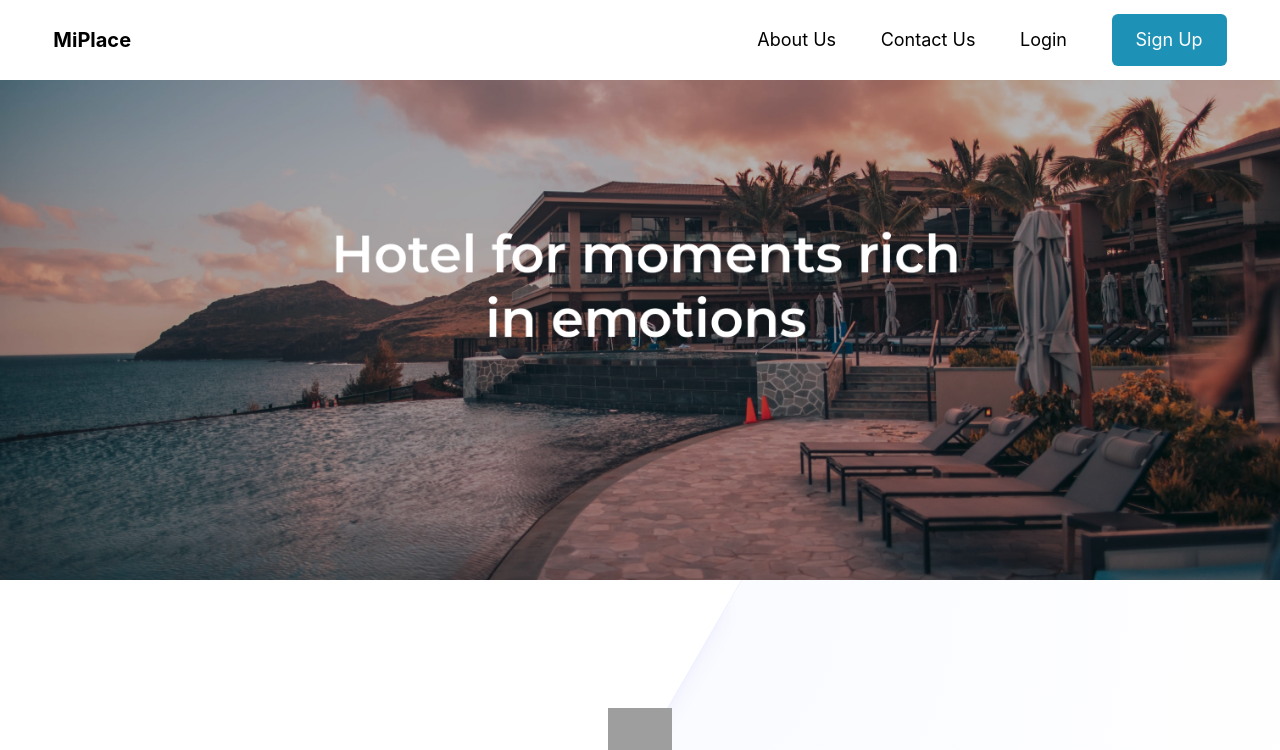
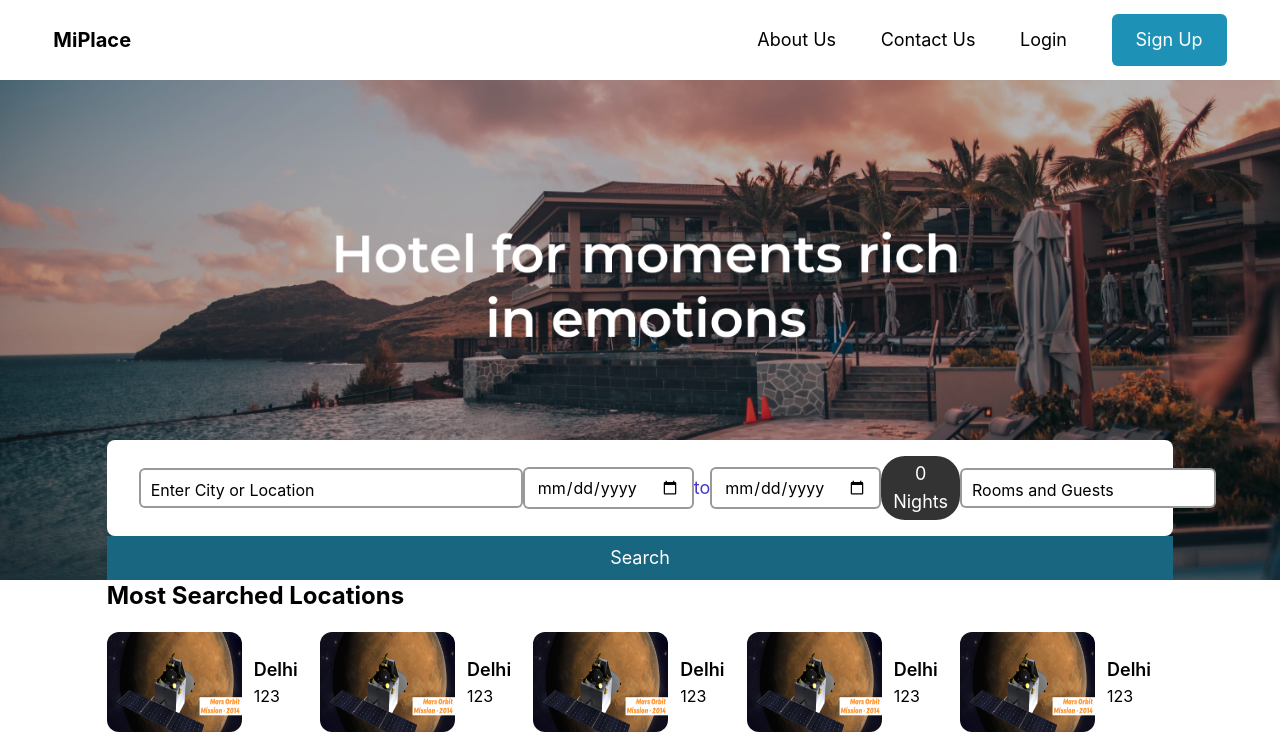
Before and after one commit to aruljohnsonalmabetter/MiPlace-Frontend, a React (Create React App) app in the folder miplace/: page / in a window 1280 px wide. Shown: the top 750 px of the page. Built offline with nearby package versions, Linux system fonts and the light colour scheme; grey boxes are pictures that could not be loaded.

Commit message:
Create the PlaceSearchBar Component and added it to the Home Page

```diff
--- a/miplace/src/App.css
+++ b/miplace/src/App.css
@@ -43,5 +43,11 @@
 /*  */
 .mostSearchedPlaces img {
   height: 100px;
-  width: 115px;
+  width: 135px;
 }
+
+
+/*Place Search Label Transition*/
+input:focus ~.input-text{
+  @apply  transform -translate-y-9 -translate-x-4 scale-90;
+}
--- a/miplace/src/App.js
+++ b/miplace/src/App.js
@@ -5,28 +5,24 @@ import { HeaderComponent } from "./components/HeaderComponent";
 //basic structure
 //
 
-import './App.css';
-import Testimonial from './components/Testimonial.jsx';
+import "./App.css";
+import Testimonial from "./components/Testimonial.jsx";
 
 import HomeCard from "./components/HomeCard";
 
 import { MostSearchedLocations } from "./components/MostSearchedLocations";
+import { PlaceSearchBarComponent } from "./components/PlaceSearchBarComponent";
 
 function App() {
   return (
     <div className="App">
+      <HeaderComponent />
+      <HomeCard />
 
-      <HeaderComponent/>
-      <HomeCard/>
-      <Testimonial/>
+      <MostSearchedLocations />
+      <Testimonial />
 
-      <HeaderComponent/>
-
-      <MostSearchedLocations/>
-        <Testimonial/>
-
-
-      <FooterComponent/>
+      <FooterComponent />
     </div>
   );
 }
--- a/miplace/src/components/HomeCard.jsx
+++ b/miplace/src/components/HomeCard.jsx
@@ -1,13 +1,23 @@
 import React from 'react';
 import backgroundImage from '../images/Homecard.webp';
+import { PlaceSearchBarComponent } from './PlaceSearchBarComponent';
 
 const HomeCard = () => {
     const cardStyle = {
 
     };
     return (
-        <div className="home-card bg-cover bg-center h-[500px] overflow-x-hidden" style={{ ...cardStyle, backgroundImage: `url(${backgroundImage})` }}>
+        // <div className="home-card bg-cover bg-center h-[500px] overflow-x-hidden" >
+        <div className="home-card bg-cover bg-center h-[500px] overflow-x-hidden relative" style={{ ...cardStyle, backgroundImage: `url(${backgroundImage})` }}>
+            <div className=' bottom-0 w-full absolute'>
+            {/* <div className=' bottom-0 w-full absolute flex justify-center items-center'> */}
+                {/* <div className='bg-white w-11/12'> */}
 
+                    <PlaceSearchBarComponent />
+                    <button className='bg-[#196680] px-2 py-2 text-white w-10/12 text-semibold text-lg'>Search</button>
+
+                {/* </div> */}
+            </div>
         </div>
     )
 }
--- a/miplace/src/components/MostSearchedLocations.js
+++ b/miplace/src/components/MostSearchedLocations.js
@@ -32,14 +32,14 @@ export const MostSearchedLocations = () => {
     <div className=" flex justify-center items-center ">
       <div className="    mostSearchedPlaces w-10/12 ">
         <p className="text-start text-2xl font-bold">Most Searched Locations</p>
-        <div className="  flex justify-center items-center w-full my-5">
+        <div className="  flex justify-between items-center w-full my-5">
           {placesObj.map((elem) => {
             return (
-              <div className="flex justify-evenly items-center mx-16" key={Math.random() * 1000}>
+              <div className="flex justify-evenly items-center mr-16 " key={Math.random() * 1000}>
                 <img className="rounded-xl" src={elem.url} alt="img" />
                 <div className="ml-3 text-start ">
-                  <p className="text-base font-semibold">{elem.placeName}</p>
-                  <p className="text-base font-medium">{elem.numOfPlaces}</p>
+                  <p className="text-lg font-semibold">{elem.placeName}</p>
+                  <p className="text-base ">{elem.numOfPlaces}</p>
                 </div>
               </div>
             );
--- /dev/null
+++ b/miplace/src/components/PlaceSearchBarComponent.js
@@ -0,0 +1,124 @@
+import React, { useEffect, useState } from "react";
+
+export const PlaceSearchBarComponent = () => {
+  const [days, setDays] = useState(0);
+  const [firstDay, setFirstDay] = useState("");
+  const [secondDay, setSecondDay] = useState("");
+
+  function getNumberOfNightsBetweenDates(start_date, end_date) {
+    if (start_date && end_date) {
+      if (start_date > end_date) {
+        console.log(Date());
+        alert(
+          "Start Date should be smaller than end date.Please correct the start or the end date"
+        );
+        window.location.reload();
+        // setFirstDay(Date());
+        return 0;
+      }
+      const start_date_obj = new Date(start_date);
+      const end_date_obj = new Date(end_date);
+
+      // Calculate the number of days between the two dates.
+      const days_between =
+        (end_date_obj - start_date_obj) / (1000 * 60 * 60 * 24);
+
+      // Subtract 1 to account for the fact that the first day is not a night.
+      const nights_between = days_between;
+
+      if (nights_between < 0) return 0;
+      return nights_between;
+    }
+    return 0;
+  }
+  //   setDays(nights);
+
+  return (
+    <div className=" flex justify-center items-center  w-full  h-24">
+      <div className="bg-white flex justify-between items-center w-10/12 h-full rounded-lg p-8   ">
+        <div>
+          <label className="relative">
+            <input
+              className="border-2 border-solid border-black border-opacity-40	 px-3 py-1.5  rounded-md w-96 transition duration-200"
+              type="text"
+              // placeholder="Enter a location"
+            />
+            <span className="absolute left-0 top-0 mx-3  transition duration-200 input-text">
+              Enter City or Location
+            </span>
+          </label>
+        </div>
+
+        <div>
+          <label className="relative">
+            <input
+              className="border-2 border-solid border-black border-opacity-40	 px-3 py-1.5  rounded-md  transition duration-200"
+              type="date"
+              value={firstDay}
+              onChange={(e) => setFirstDay(e.target.value)}
+            />
+            {/* <span className="absolute left-0 top-0 mx-3  transition duration-200 input-text">
+              Check in
+            </span> */}
+          </label>
+        </div>
+        <p className="text-bold text-indigo-700 text-lg">to</p>
+        <div>
+          <label className="relative">
+            <input
+              className="border-2 border-solid border-black border-opacity-40	  px-3 py-1.5  rounded-md  transition duration-200"
+              type="date"
+              value={secondDay}
+              onChange={(e) => setSecondDay(e.target.value)}
+              // placeholder="Enter a location"
+            />
+            {/* <span className="absolute left-0 top-0 mx-3  transition duration-200 input-text">
+              Check out
+            </span> */}
+          </label>
+        </div>
+        {/* <div className="flex justify-center  flex-col text-start">
+          <label>Check in</label>
+          <input
+            className="px-3 py-1.5 w-200px  rounded-md"
+            type="date"
+            placeholder="Enter a location"
+          />
+        </div> */}
+
+        {/* <div className="flex justify-center  flex-col text-start">
+          <label>Check out</label>
+          <input
+            className="px-3 py-1.5 w-200px  rounded-md"
+            type="date"
+            placeholder="Enter a location"
+          />
+        </div> */}
+
+        <div className=" ">
+          <p className="rounded-3xl	 px-3 py-1 border-2 border-solid border-none border-opacity-40	 text-lg text-white bg-black bg-opacity-80">
+            {firstDay && secondDay
+              ? getNumberOfNightsBetweenDates(firstDay, secondDay)
+              : 0}{" "}
+            Nights
+            {/* {firstDay && secondDay ? set(firstDay, secondDay) : 0} Nights */}
+            {/* {days} Nights */}
+          </p>
+        </div>
+
+        <div>
+          <label className="relative">
+            <input
+              className="border-2 border-solid border-black border-opacity-40	 px-3 py-1.5 w-64  rounded-md  transition duration-200"
+              type="text"
+              // placeholder="Enter a location"
+            />
+            <span className="absolute left-0 top-0 mx-3  transition duration-200 input-text">
+              Rooms and Guests
+            </span>
+          </label>
+        </div>
+      </div>
+    </div>
+  );
+};
```
Also changed, not shown: miplace/src/index.js (+6 -6 lines), miplace/src/components/PlaceSearchBarComponent.jsx (deleted).
